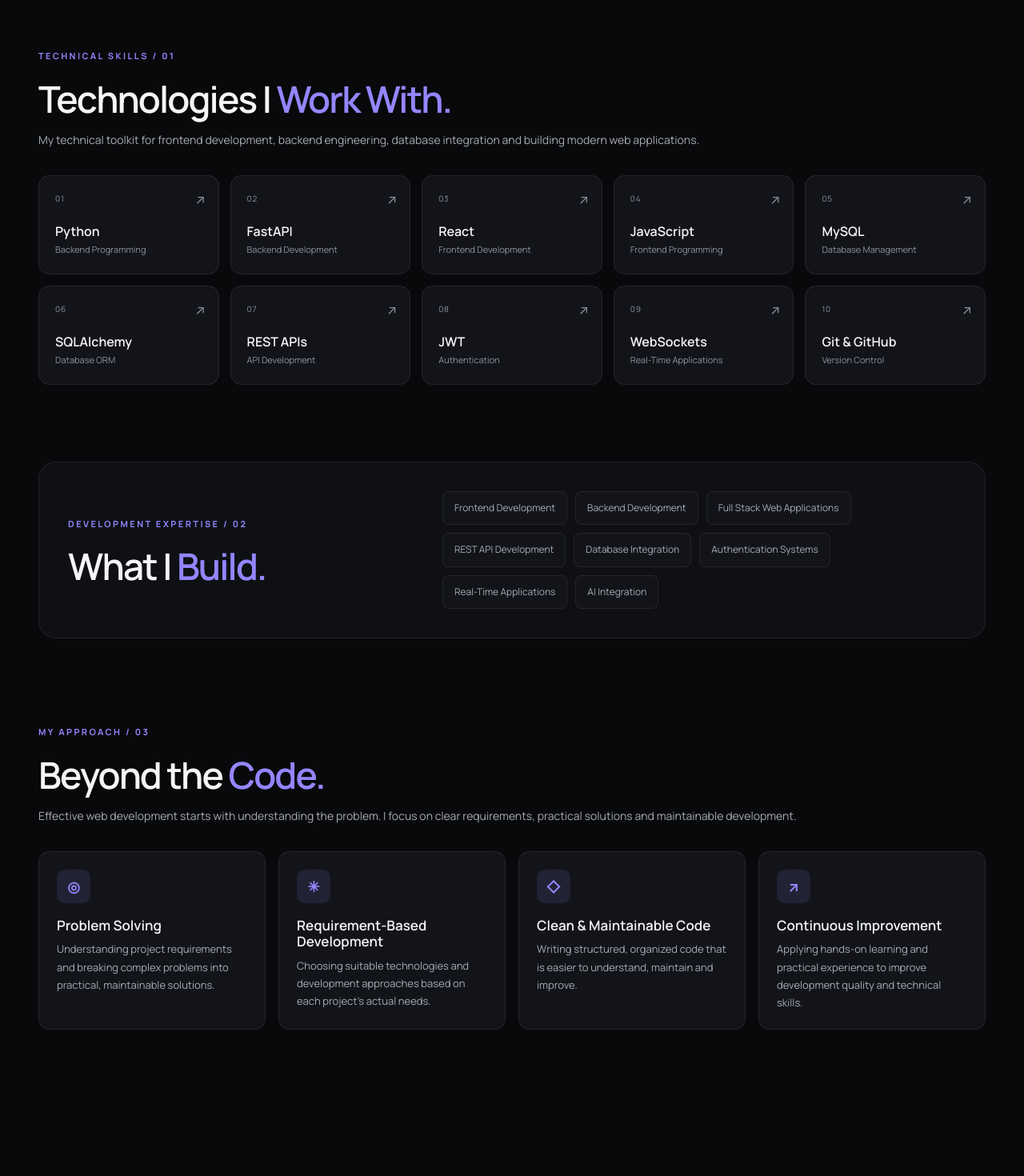
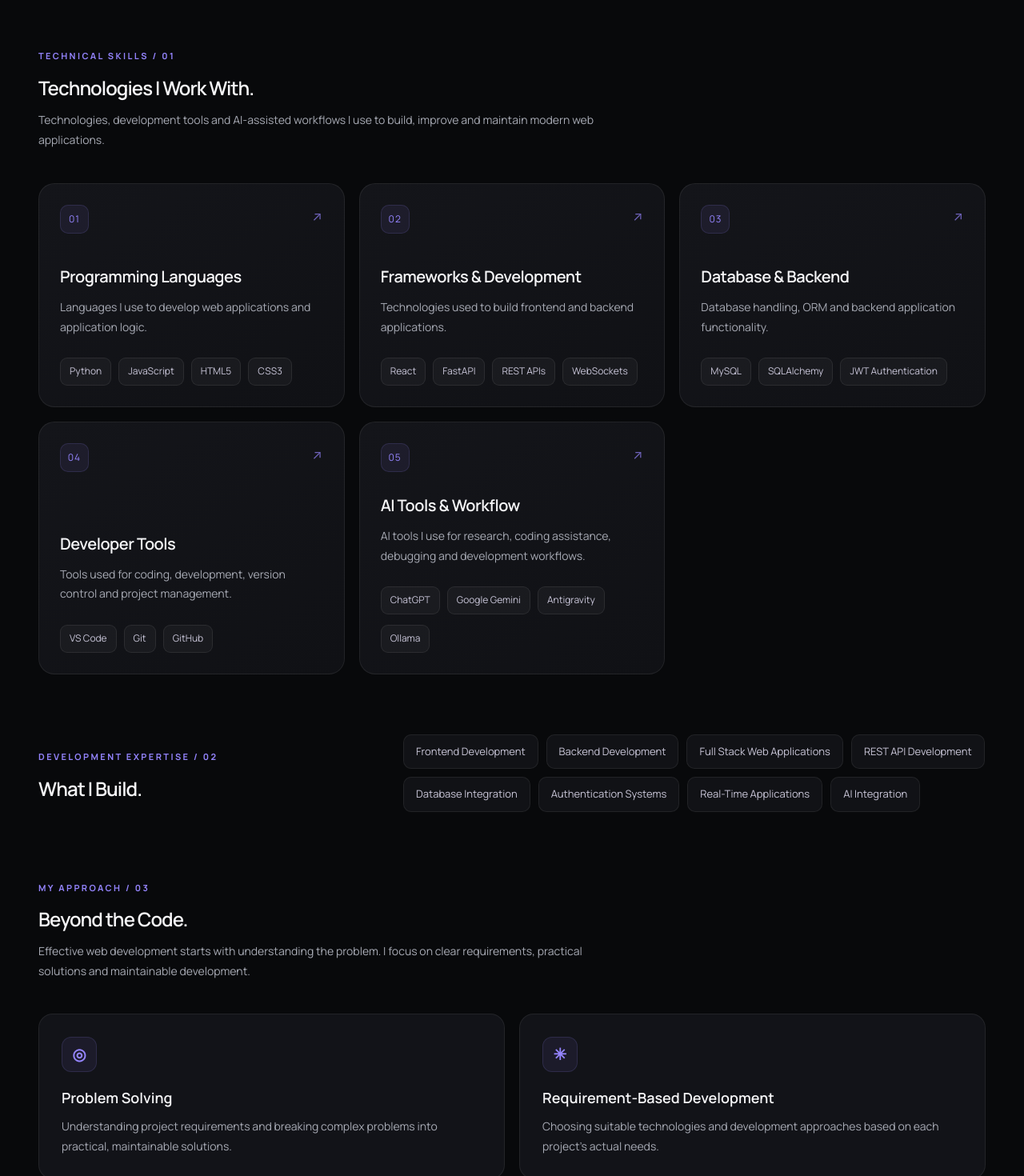
Before and after one commit to RajputSunny1924/My-portfolio, a React (Vite) app in the folder frontend/: page / in a window 1280 px wide. Shown: the part 2000-3470 px from the top of the page at 80% size. Built offline with nearby package versions, Linux system fonts and the light colour scheme.

Commit message:
Update skills section design and layout

```diff
--- a/frontend/src/app.css
+++ b/frontend/src/app.css
@@ -3173,3 +3173,421 @@ footer p:hover {
     background: var(--accent-soft);
   }
 }
+
+
+/* =========================================
+   SKILLS SECTION - UPDATED VISUAL DESIGN
+========================================= */
+
+.skills-section {
+  position: relative;
+}
+
+/* Section headings */
+
+.skills-section .skills-heading h2,
+.skills-section .development-focus h2 {
+  letter-spacing: -0.04em;
+}
+
+.skills-section .skills-heading > p {
+  max-width: 700px;
+  line-height: 1.8;
+}
+
+/* Skills grid */
+
+.skills-grid {
+  display: grid;
+  grid-template-columns: repeat(3, minmax(0, 1fr));
+  gap: 18px;
+  margin-top: 42px;
+  align-items: stretch;
+}
+
+/* Skill cards */
+
+.skills-grid .skill-card {
+  position: relative;
+  display: flex;
+  flex-direction: column;
+  justify-content: space-between;
+  min-width: 0;
+  min-height: 280px;
+  padding: 26px;
+  overflow: hidden;
+
+  background: linear-gradient(
+    145deg,
+    #14151a,
+    #101115
+  );
+
+  border: 1px solid rgba(255, 255, 255, 0.07);
+  border-radius: 20px;
+
+  transition:
+    transform 0.25s ease,
+    border-color 0.25s ease,
+    background 0.25s ease;
+}
+
+/* Subtle accent on hover */
+
+.skills-grid .skill-card:hover {
+  transform: translateY(-5px);
+  border-color: rgba(149, 133, 255, 0.35);
+  background: linear-gradient(
+    145deg,
+    #191a21,
+    #121318
+  );
+}
+
+/* Card number */
+
+.skills-grid .skill-number {
+  display: inline-flex;
+  align-items: center;
+  justify-content: center;
+  width: 36px;
+  height: 36px;
+
+  font-size: 12px;
+  color: #9585ff;
+
+  background: rgba(149, 133, 255, 0.08);
+  border: 1px solid rgba(149, 133, 255, 0.15);
+  border-radius: 10px;
+}
+
+/* Skill content */
+
+.skills-grid .skill-info {
+  margin-top: 28px;
+  width: 100%;
+}
+
+.skills-grid .skill-info h3 {
+  margin: 0 0 12px;
+  font-size: 20px;
+  line-height: 1.4;
+  letter-spacing: -0.025em;
+}
+
+.skills-grid .skill-description {
+  margin: 0 0 22px;
+  font-size: 14px;
+  line-height: 1.75;
+  color: var(--text-secondary, #a3a3ad);
+  max-width: 320px;
+}
+
+/* Skill tags */
+
+.skills-grid .skill-tags {
+  display: flex;
+  flex-wrap: wrap;
+  gap: 9px;
+}
+
+.skills-grid .skill-tag {
+  display: inline-flex;
+  align-items: center;
+
+  padding: 8px 11px;
+
+  font-size: 12px;
+  line-height: 1.4;
+  color: #c8c5d8;
+
+  background: rgba(255, 255, 255, 0.035);
+  border: 1px solid rgba(255, 255, 255, 0.08);
+  border-radius: 9px;
+
+  transition:
+    border-color 0.2s ease,
+    color 0.2s ease,
+    background 0.2s ease;
+}
+
+.skills-grid .skill-card:hover .skill-tag {
+  border-color: rgba(149, 133, 255, 0.15);
+}
+
+.skills-grid .skill-tag:hover {
+  color: #fff;
+  background: rgba(149, 133, 255, 0.1);
+  border-color: rgba(149, 133, 255, 0.35);
+}
+
+/* Card arrow */
+
+.skills-grid .skill-arrow {
+  position: absolute;
+  top: 27px;
+  right: 27px;
+
+  font-size: 16px;
+  color: rgba(149, 133, 255, 0.7);
+
+  transition: transform 0.2s ease;
+}
+
+.skills-grid .skill-card:hover .skill-arrow {
+  transform: translate(3px, -3px);
+}
+
+/* Development focus */
+
+.development-focus {
+  margin-top: 90px;
+  padding: 30px 0;
+}
+
+.development-focus .focus-tags {
+  display: flex;
+  flex-wrap: wrap;
+  gap: 12px;
+  margin-top: 30px;
+}
+
+.development-focus .focus-tags span {
+  padding: 12px 16px;
+
+  font-size: 13px;
+  line-height: 1.5;
+  color: #d0cce3;
+
+  background: #121318;
+  border: 1px solid rgba(255, 255, 255, 0.07);
+  border-radius: 12px;
+
+  transition:
+    border-color 0.2s ease,
+    transform 0.2s ease;
+}
+
+.development-focus .focus-tags span:hover {
+  border-color: rgba(149, 133, 255, 0.35);
+  transform: translateY(-2px);
+}
+
+/* Strength section */
+
+.strengths-section {
+  margin-top: 80px;
+}
+
+.strengths-section .about-strengths {
+  display: grid;
+  grid-template-columns: repeat(2, minmax(0, 1fr));
+  gap: 18px;
+  margin-top: 40px;
+}
+
+.strengths-section .strength-card {
+  padding: 28px;
+  background: #121318;
+  border: 1px solid rgba(255, 255, 255, 0.07);
+  border-radius: 18px;
+
+  transition:
+    border-color 0.25s ease,
+    transform 0.25s ease;
+}
+
+.strengths-section .strength-card:hover {
+  transform: translateY(-4px);
+  border-color: rgba(149, 133, 255, 0.3);
+}
+
+.strengths-section .strength-icon {
+  display: flex;
+  align-items: center;
+  justify-content: center;
+
+  width: 44px;
+  height: 44px;
+  margin-bottom: 22px;
+
+  color: #9585ff;
+  font-size: 20px;
+
+  background: rgba(149, 133, 255, 0.08);
+  border: 1px solid rgba(149, 133, 255, 0.15);
+  border-radius: 12px;
+}
+
+.strengths-section .strength-card h3 {
+  margin: 0 0 12px;
+  font-size: 18px;
+}
+
+.strengths-section .strength-card p {
+  margin: 0;
+  font-size: 14px;
+  line-height: 1.8;
+  color: var(--text-secondary, #a3a3ad);
+}
+
+/* Responsive: Tablet */
+
+@media (max-width: 1000px) {
+  .skills-grid {
+    grid-template-columns: repeat(2, minmax(0, 1fr));
+  }
+
+  .skills-grid .skill-card {
+    min-height: 270px;
+  }
+}
+
+/* Responsive: Mobile */
+
+@media (max-width: 650px) {
+  .skills-grid {
+    grid-template-columns: 1fr;
+    gap: 14px;
+    margin-top: 30px;
+  }
+
+  .skills-grid .skill-card {
+    min-height: auto;
+    padding: 22px;
+    border-radius: 16px;
+  }
+
+  .skills-grid .skill-info {
+    margin-top: 24px;
+  }
+
+  .skills-grid .skill-info h3 {
+    font-size: 19px;
+  }
+
+  .skills-grid .skill-description {
+    font-size: 13px;
+    margin-bottom: 18px;
+  }
+
+  .skills-grid .skill-tags {
+    gap: 8px;
+  }
+
+  .skills-grid .skill-tag {
+    padding: 7px 10px;
+    font-size: 12px;
+  }
+
+  .skills-grid .skill-arrow {
+    top: 24px;
+    right: 23px;
+  }
+
+  .development-focus {
+    margin-top: 55px;
+    padding: 20px 0;
+  }
+
+  .development-focus .focus-tags {
+    gap: 9px;
+    margin-top: 24px;
+  }
+
+  .development-focus .focus-tags span {
+    padding: 10px 12px;
+    font-size: 12px;
+  }
+
+  .strengths-section {
+    margin-top: 55px;
+  }
+
+  .strengths-section .about-strengths {
+    grid-template-columns: 1fr;
+    gap: 14px;
+    margin-top: 30px;
+  }
+
+  .strengths-section .strength-card {
+    padding: 23px;
+  }
+}
+
+/* Reduced motion accessibility */
+
+@media (prefers-reduced-motion: reduce) {
+  .skills-grid .skill-card,
+  .skills-grid .skill-tag,
+  .skills-grid .skill-arrow,
+  .development-focus .focus-tags span,
+  .strengths-section .strength-card {
+    transition: none;
+    transform: none;
+  }
+}
+
+
+/* =========================================
+   DEVELOPMENT EXPERTISE - REFINED
+========================================= */
+
+.development-focus {
+  margin-top: 75px;
+  padding: 0;
+  display: grid;
+  grid-template-columns: 0.8fr 1.4fr;
+  gap: 40px;
+  align-items: center;
+
+  background: transparent;
+  border: none;
+  border-radius: 0;
+}
+
+.development-focus .focus-tags {
+  display: flex;
+  flex-wrap: wrap;
+  gap: 10px;
+  margin: 0;
+}
+
+.development-focus .focus-tags span {
+  padding: 11px 15px;
+  font-size: 13px;
+  line-height: 1.5;
+  color: #c9c6d8;
+
+  background: #111216;
+  border: 1px solid rgba(255, 255, 255, 0.07);
+  border-radius: 10px;
+
+  transition:
+    border-color 0.2s ease,
+    transform 0.2s ease;
+}
+
+.development-focus .focus-tags span:hover {
+  border-color: rgba(149, 133, 255, 0.35);
+  transform: translateY(-2px);
+}
+
+/* MOBILE */
+
+@media (max-width: 650px) {
+  .development-focus {
+    grid-template-columns: 1fr;
+    gap: 25px;
+    margin-top: 55px;
+  }
+
+  .development-focus .focus-tags {
+    gap: 9px;
+  }
+
+  .development-focus .focus-tags span {
+    padding: 9px 12px;
+    font-size: 12px;
+  }
+}
--- a/frontend/src/components/Skills.jsx
+++ b/frontend/src/components/Skills.jsx
@@ -1,53 +1,29 @@
-const skills = [
+
+const skillGroups = [
   {
-    name: "Python",
-    category: "Backend Programming",
-    number: "01",
+    title: "Programming Languages",
+    description: "Languages I use to develop web applications and application logic.",
+    skills: ["Python", "JavaScript", "HTML5", "CSS3"],
   },
   {
-    name: "FastAPI",
-    category: "Backend Development",
-    number: "02",
+    title: "Frameworks & Development",
+    description: "Technologies used to build frontend and backend applications.",
+    skills: ["React", "FastAPI", "REST APIs", "WebSockets"],
   },
   {
-    name: "React",
-    category: "Frontend Development",
-    number: "03",
+    title: "Database & Backend",
+    description: "Database handling, ORM and backend application functionality.",
+    skills: ["MySQL", "SQLAlchemy", "JWT Authentication"],
   },
   {
-    name: "JavaScript",
-    category: "Frontend Programming",
-    number: "04",
+    title: "Developer Tools",
+    description: "Tools used for coding, development, version control and project management.",
+    skills: ["VS Code", "Git", "GitHub"],
   },
   {
-    name: "MySQL",
-    category: "Database Management",
-    number: "05",
-  },
-  {
-    name: "SQLAlchemy",
-    category: "Database ORM",
-    number: "06",
-  },
-  {
-    name: "REST APIs",
-    category: "API Development",
-    number: "07",
-  },
-  {
-    name: "JWT",
-    category: "Authentication",
-    number: "08",
-  },
-  {
-    name: "WebSockets",
-    category: "Real-Time Applications",
-    number: "09",
-  },
-  {
-    name: "Git & GitHub",
-    category: "Version Control",
-    number: "10",
+    title: "AI Tools & Workflow",
+    description: "AI tools I use for research, coding assistance, debugging and development workflows.",
+    skills: ["ChatGPT", "Google Gemini", "Antigravity", "Ollama"],
   },
 ];
 
@@ -80,50 +56,68 @@ const strengths = [
 
 function Skills() {
   return (
-    <div className="skills-section">
+    <section className="skills-section" aria-labelledby="skills-title">
       {/* TECHNICAL SKILLS */}
       <div className="skills-heading" data-reveal>
-        <span className="section-eyebrow">TECHNICAL SKILLS / 01</span>
+        <span className="section-eyebrow">
+          TECHNICAL SKILLS / 01
+        </span>
 
-        <h3>
+        <h2 id="skills-title">
           Technologies I <span>Work With.</span>
-        </h3>
+        </h2>
 
         <p>
-          My technical toolkit for frontend development, backend engineering,
-          database integration and building modern web applications.
+          Technologies, development tools and AI-assisted workflows
+          I use to build, improve and maintain modern web applications.
         </p>
       </div>
 
       <div className="skills-grid">
-        {skills.map((skill, index) => (
-          <div
+        {skillGroups.map((group, index) => (
+          <article
             className="skill-card"
-            key={skill.name}
+            key={group.title}
             data-reveal
-            style={{ "--skill-index": index }}>
-            <span className="skill-number">{skill.number}</span>
+            style={{ "--skill-index": index }}
+          >
+            <span className="skill-number">
+              {String(index + 1).padStart(2, "0")}
+            </span>
 
             <div className="skill-info">
-              <h4>{skill.name}</h4>
-              <span>{skill.category}</span>
+              <h3>{group.title}</h3>
+
+              <p className="skill-description">
+                {group.description}
+              </p>
+
+              <div className="skill-tags">
+                {group.skills.map((skill) => (
+                  <span className="skill-tag" key={skill}>
+                    {skill}
+                  </span>
+                ))}
+              </div>
             </div>
 
             <span className="skill-arrow" aria-hidden="true">
               ↗
             </span>
-          </div>
+          </article>
         ))}
       </div>
 
       {/* DEVELOPMENT EXPERTISE */}
       <div className="development-focus" data-reveal>
         <div>
-          <span className="section-eyebrow">DEVELOPMENT EXPERTISE / 02</span>
+          <span className="section-eyebrow">
+            DEVELOPMENT EXPERTISE / 02
+          </span>
 
-          <h3>
+          <h2>
             What I <span>Build.</span>
-          </h3>
+          </h2>
         </div>
 
         <div className="focus-tags">
@@ -141,36 +135,41 @@ function Skills() {
       {/* DEVELOPMENT APPROACH */}
       <div className="strengths-section">
         <div className="skills-heading" data-reveal>
-          <span className="section-eyebrow">MY APPROACH / 03</span>
+          <span className="section-eyebrow">
+            MY APPROACH / 03
+          </span>
 
-          <h3>
+          <h2>
             Beyond the <span>Code.</span>
-          </h3>
+          </h2>
 
           <p>
-            Effective web development starts with understanding the problem. I
-            focus on clear requirements, practical solutions and maintainable
-            development.
+            Effective web development starts with understanding
+            the problem. I focus on clear requirements, practical
+            solutions and maintainable development.
           </p>
         </div>
 
         <div className="about-strengths">
           {strengths.map((item, index) => (
-            <div
+            <article
               className="strength-card"
               key={item.title}
               data-reveal
-              style={{ "--skill-index": index }}>
-              <div className="strength-icon">{item.icon}</div>
+              style={{ "--skill-index": index }}
+            >
+              <div className="strength-icon" aria-hidden="true">
+                {item.icon}
+              </div>
 
-              <h4>{item.title}</h4>
+              <h3>{item.title}</h3>
 
               <p>{item.description}</p>
-            </div>
+            </article>
           ))}
         </div>
       </div>
-    </div>
+    </section>
   );
 }
 
```
